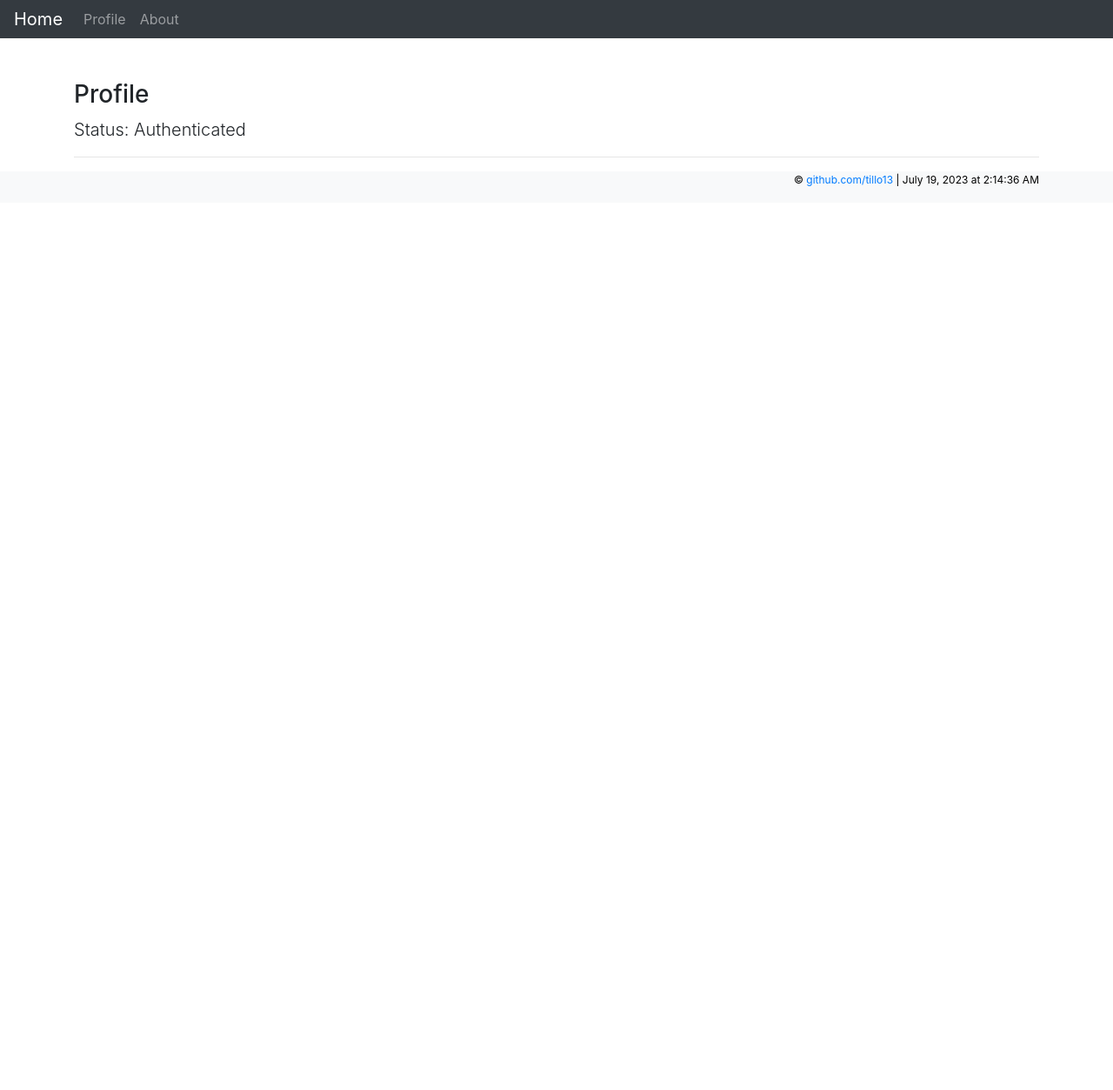
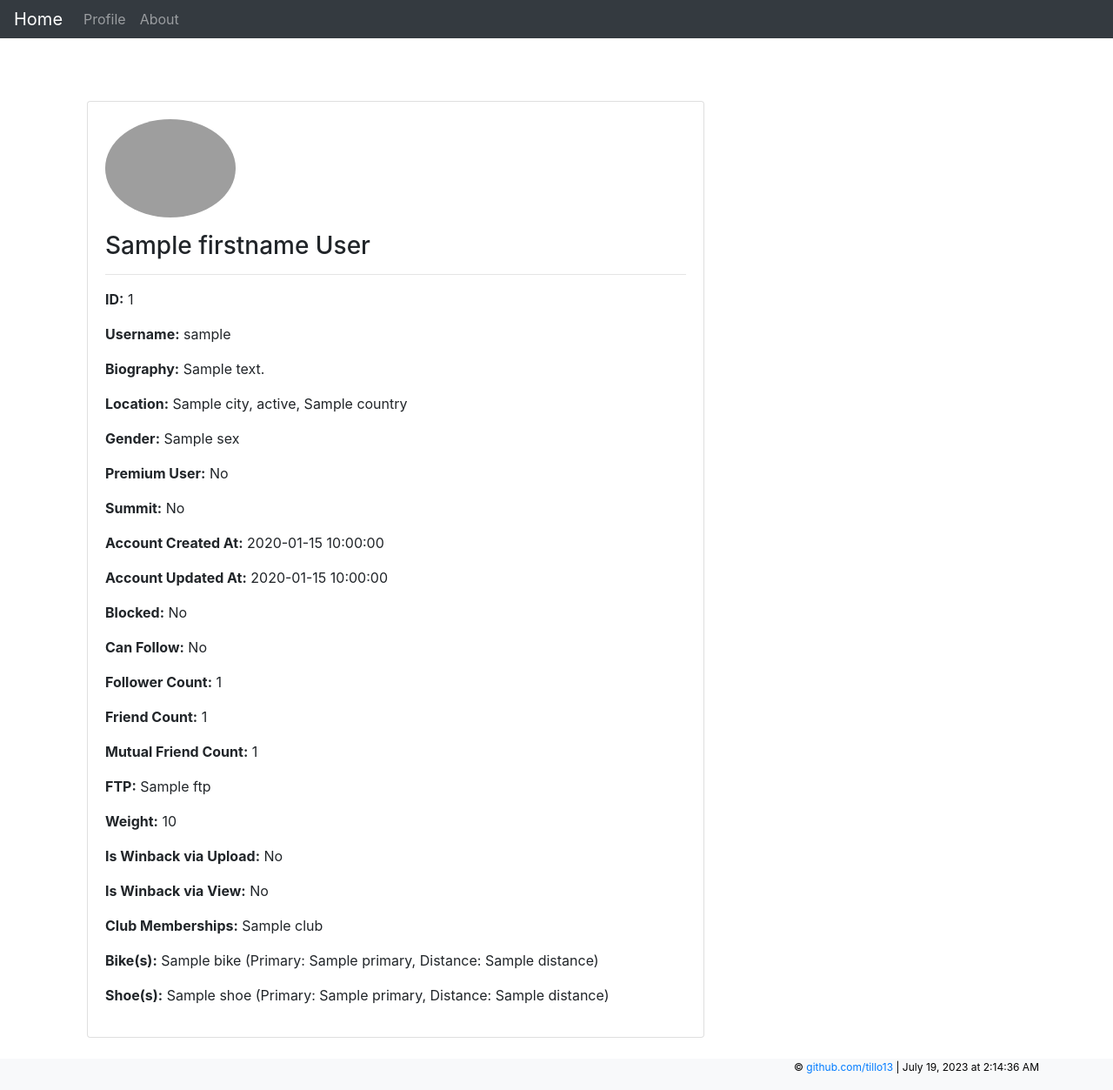
Before and after one commit to tillo13/gcp-strava, a Flask app: template templates/profile.html in a window 1280 px wide. Shown: the whole page at 87% size. Before the commit the page ends 214 px from the top, so only its background shows below. Run offline with Flask 2, Linux system fonts and the light colour scheme; the template is opened without the code that fills it: most values are stand-ins (such as "Sample title", 1, 10 or a date in 2020); some libraries are stand-ins or nearby versions; grey boxes are pictures that could not be loaded.

Commit message:
profile page added

```diff
--- a/main.py
+++ b/main.py
@@ -79,10 +79,21 @@ def about():
 
 @app.route('/profile')
 def profile():
-    authentication_status = "Not Authenticated"
     if 'authenticated' in session and session['authenticated']:
-        authentication_status = "Authenticated"
-    return render_template('profile.html', status=authentication_status)
+        access_token = session.get('access_token')
+        if access_token is None:
+            return render_template('profile.html', status="Not Authenticated", athlete_id='None')
+
+        athlete_id = session.get('athlete_id', 'None')
+        try:
+            # Get athlete profile from the strava_utils
+            athlete_profile = strava_utils.get_athlete_profile(access_token)
+            return render_template('profile.html', status='Authenticated', athlete_id=athlete_id, profile=athlete_profile)
+        except Exception as e:
+            # Add logging or error handling as needed
+            return str(e), 400
+    else:
+        return render_template('profile.html', status="Not Authenticated", athlete_id='None')
 
 # Login endpoint to redirect users to the Stava login page
 @app.route('/login', methods=['GET'])
@@ -141,6 +152,10 @@ def exchange_token():
             # When a user successfully authenticates, set session['authenticated'] to True.
             if 'access_token' in data:
                 session['authenticated'] = True
+                session['access_token'] = data['access_token'] # store for profile tab
+                # store the athlete_id in the session
+                athlete_id = data['athlete']['id']
+                session['athlete_id'] = athlete_id
         except requests.exceptions.RequestException as e:
             return f"Error occurred while processing the code: {str(e)}."
 
@@ -168,6 +183,7 @@ def exchange_token():
         expires_at = data['expires_at']
         athlete_id = data['athlete']['id']
         expires_in = data['expires_in']
+
 
         # Timestamp right after Strava authorization
         strava_auth_end = time.time()
@@ -235,8 +251,12 @@ def exchange_token():
 
 
                 # go get chatGPT data
-                gpt_fact, chatgpt_time = get_chatgpt_fact(distance, model_choice, OPENAI_SECRET_KEY)
-                messages.append(f"{model_choice.capitalize()} fact: {gpt_fact}")
+                try:
+                    gpt_fact, chatgpt_time = get_chatgpt_fact(distance, model_choice, OPENAI_SECRET_KEY)
+                    messages.append(f"{model_choice.capitalize()} fact: {gpt_fact}")
+                except Exception as e:
+                    print(f"Failed to get chatGPT fact. Error: {e}")
+                    chatgpt_time = 0
 
             # Prepare the HTML and Bootstrap template
             map_file = None
--- a/templates/profile.html
+++ b/templates/profile.html
@@ -1,7 +1,69 @@
 {% extends "default.html" %}
 
 {% block content %}
-<h3>Profile</h3>
-<p class="lead">Status: {{ status }}</p>
-<hr/>
+    <div class="container py-4">
+        <div class="row justify-content-left">
+            <div class="col-md-8">
+                <div class="card">
+                    <div class="card-body">
+                        {% if status == "Authenticated" %}
+                            <img class="rounded-circle mb-3"src="{{ profile.profile }}" alt="{{ profile.firstname }} {{ profile.lastname}}" width="150">
+                            <h3>{{ profile.firstname }} {{ profile.lastname }}</h3>
+                            <hr>
+                            <p><strong>ID:</strong> {{ profile.id }}</p>
+                            <p><strong>Username:</strong> {{ profile.username }}</p>
+                            <p><strong>Biography:</strong> {{ profile.bio }}</p>
+                            <p><strong>Location:</strong> {{ profile.city }}, {{ profile.state }}, {{ profile.country }}</p>
+                            <p><strong>Gender:</strong> {{ profile.sex }}</p>
+                            <p><strong>Premium User:</strong> {{ 'Yes' if profile.premium else 'No' }}</p>
+                            <p><strong>Summit:</strong> {{ 'Yes' if profile.summit else 'No' }}</p>
+                            <p><strong>Account Created At:</strong> {{ profile.created_at }}</p>
+                            <p><strong>Account Updated At:</strong> {{ profile.updated_at }}</p>
+                            <p><strong>Blocked:</strong> {{ 'Yes' if profile.blocked else 'No' }}</p>
+                            <p><strong>Can Follow:</strong> {{ 'Yes' if profile.can_follow else 'No' }}</p>
+                            <p><strong>Follower Count:</strong> {{ profile.follower_count }}</p>
+                            <p><strong>Friend Count:</strong> {{ profile.friend_count }}</p>
+                            <p><strong>Mutual Friend Count:</strong> {{ profile.mutual_friend_count }}</p>
+                            <p><strong>FTP:</strong> {{ profile.ftp if profile.ftp else 'N/A' }}</p>
+                            <p><strong>Weight:</strong> {{ profile.weight if profile.weight else 'N/A' }}</p>
+                            <p><strong>Is Winback via Upload:</strong> {{ 'Yes' if profile.is_winback_via_upload else 'No' }}</p>
+                            <p><strong>Is Winback via View:</strong> {{ 'Yes' if profile.is_winback_via_view else 'No' }}</p>
+                            {% if profile.clubs %}
+                                <p><strong>Club Memberships:</strong>
+                                {% for club in profile.clubs %}
+                                {{ club.name }}
+                                {% if not loop.last %}, {% endif %}
+                                {% endfor %}
+                                </p>
+                            {% else %}
+                            <p><strong>Club Memberships:</strong> N/A</p>
+                            {% endif %}
+                            {% if profile.bikes %}
+                                <p><strong>Bike(s):</strong>
+                                    {% for bike in profile.bikes %}
+                                        {{ bike.name }} (Primary: {{ bike.primary }}, Distance: {{ bike.distance }})
+                                        {% if not loop.last %}, {% endif %}
+                                    {% endfor %}
+                                </p>
+                            {% else %}
+                            <p><strong>Bike(s):</strong> N/A</p>
+                            {% endif %}
+                            {% if profile.shoes %}
+                                <p><strong>Shoe(s):</strong>
+                                    {% for shoe in profile.shoes %}
+                                        {{ shoe.name }} (Primary: {{ shoe.primary }}, Distance: {{ shoe.distance }})
+                                        {% if not loop.last %}, {% endif %}
+                                    {% endfor %}
+                                </p>
+                            {% else %}
+                            <p><strong>Shoe(s):</strong> N/A</p>
+                            {% endif %}
+                        {% else %}
+                            <p>You are not authenticated. Please authenticate first to view profile.</p>
+                        {% endif %}
+                    </div>
+                </div>
+            </div>
+        </div>
+    </div>
 {% endblock %}
```
Also changed, not shown: strava_utils.py (+7 -4 lines).
